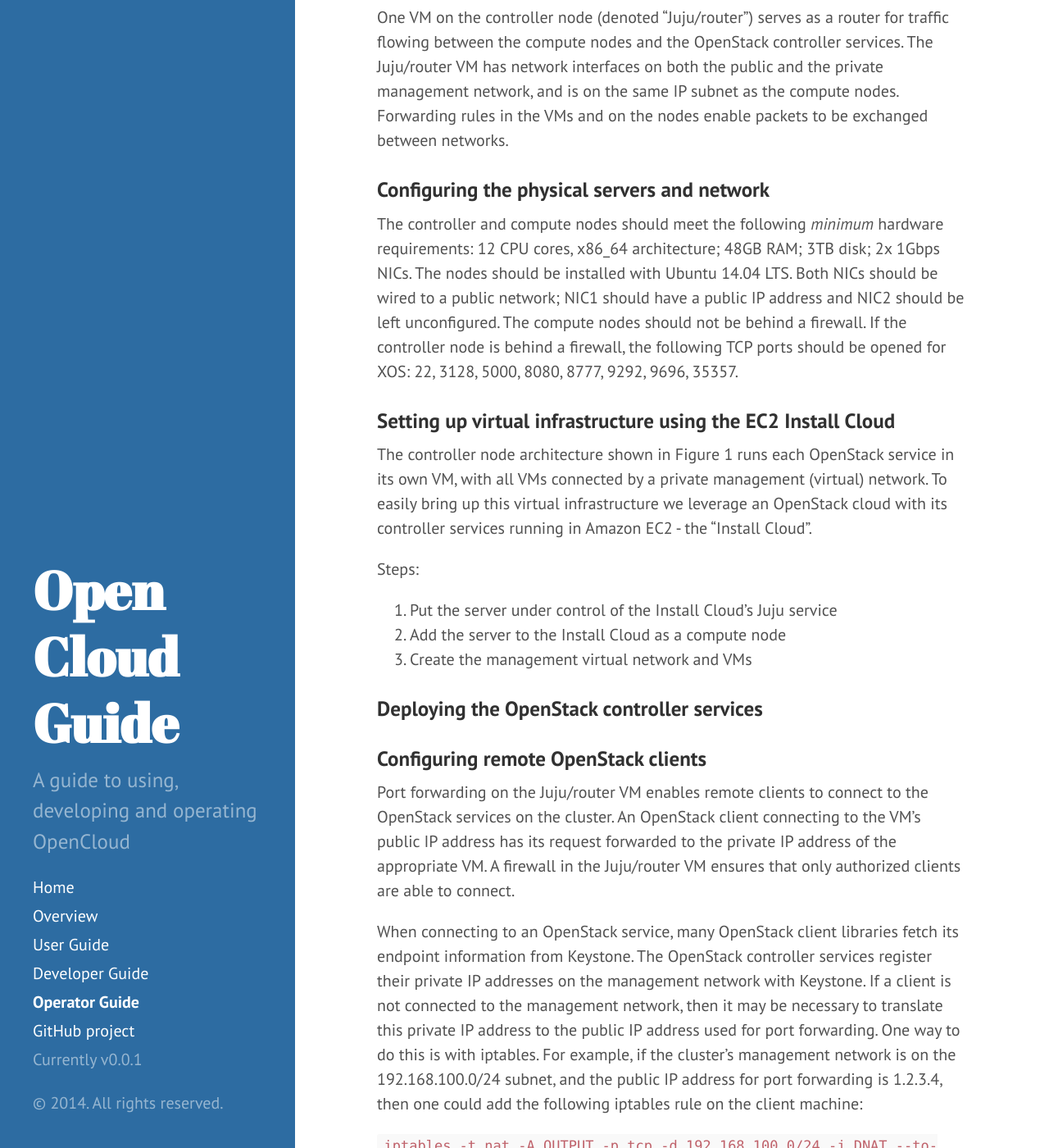
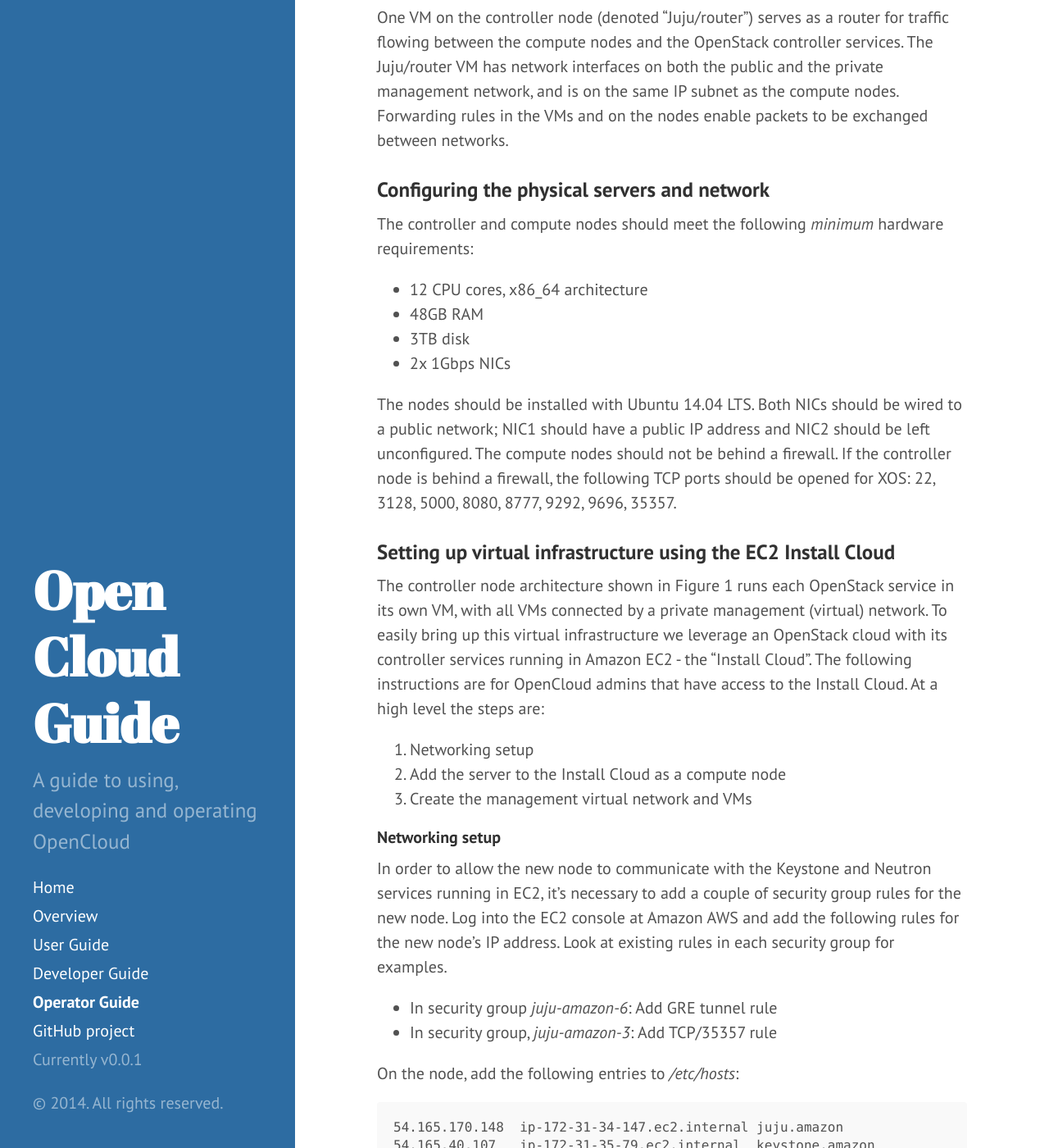
Before and after one commit to open-cloud/open-cloud.github.io.old, a Jekyll site: the page built from 3_operator.md, in a window 1280 px wide and 1400 px high, scrolled down 1195 px. Shown: the whole window at 82% size. Built offline with Jekyll 4.4.1, drawn with Linux system fonts in a browser that asks for light colours; Markdown is read by kramdown in place of the engine named in the settings; some of the changed text lies outside the part shown.

Commit message:
Update 3_operator.md

````diff
--- a/3_operator.md
+++ b/3_operator.md
@@ -21,17 +21,50 @@
 
 ###Configuring the physical servers and network
 
-The controller and compute nodes should meet the following *minimum* hardware requirements: 12 CPU cores, x86_64 architecture; 48GB RAM; 3TB disk; 2x 1Gbps NICs.  The nodes should be installed with Ubuntu 14.04 LTS.  Both NICs should be wired to a public network; NIC1 should have a public IP address and NIC2 should be left unconfigured.  The compute nodes should not be behind a firewall.  If the controller node is behind a firewall, the following TCP ports should be opened for XOS: 22, 3128, 5000, 8080, 8777, 9292, 9696, 35357.
+The controller and compute nodes should meet the following *minimum* hardware requirements:
+
+* 12 CPU cores, x86_64 architecture
+* 48GB RAM
+* 3TB disk
+* 2x 1Gbps NICs
+
+The nodes should be installed with Ubuntu 14.04 LTS.  Both NICs should be wired to a public network; NIC1 should have a public IP address and NIC2 should be left unconfigured.  The compute nodes should not be behind a firewall.  If the controller node is behind a firewall, the following TCP ports should be opened for XOS: 22, 3128, 5000, 8080, 8777, 9292, 9696, 35357.
 
 ###Setting up virtual infrastructure using the EC2 Install Cloud
 
-The controller node architecture shown in Figure 1 runs each OpenStack service in its own VM, with all VMs connected by a private management (virtual) network. To easily bring up this virtual infrastructure we leverage an OpenStack cloud with its controller services running in Amazon EC2 - the "Install Cloud".
+The controller node architecture shown in Figure 1 runs each OpenStack service in its own VM, with all VMs connected by a private management (virtual) network. To easily bring up this virtual infrastructure we leverage an OpenStack cloud with its controller services running in Amazon EC2 - the "Install Cloud".  The following instructions are for OpenCloud admins that have access to the Install Cloud.  At a high level the steps are:
 
-Steps:
-
-1. Put the server under control of the Install Cloud's Juju service
+0. Networking setup
 2. Add the server to the Install Cloud as a compute node
 3. Create the management virtual network and VMs
+
+#### Networking setup
+
+In order to allow the new node to communicate with the Keystone and Neutron services running in EC2, it’s necessary to add a couple of security group rules for the new node.  Log into the EC2 console at Amazon AWS and add the following rules for the new node's IP address.  Look at existing rules in each security group for examples.
+
+* In security group *juju-amazon-6*: Add GRE tunnel rule
+* In security group, *juju-amazon-3*: Add TCP/35357 rule
+
+On the node, add the following entries to */etc/hosts*:
+```
+54.165.170.148  ip-172-31-34-147.ec2.internal juju.amazon
+54.165.40.107   ip-172-31-35-79.ec2.internal  keystone.amazon
+54.165.71.183   ip-172-31-3-137.ec2.internal  rabbitmq.amazon
+54.209.16.51    ip-172-31-4-171.ec2.internal  nova_cc.amazon
+54.164.16.21    ip-172-31-26-103.ec2.internal mysql.amazon
+54.88.254.182   ip-172-31-16-210.ec2.internal glance.amazon
+54.209.88.253   ip-172-31-41-186.ec2.internal neutron.amazon
+```
+
+#### Add the server to the Install Cloud as a compute node
+
+Log into the Juju VM (*ubuntu@54.88.138.52*).  Before proceeding, make sure that you can login to the server from this VM; then run the following commands:
+```
+$ juju add-machine ssh:ubuntu@<server IP address>
+$ juju add-unit nova-compute --to <juju id of server>
+```
+
+#### Create the management network and VMs
 
 ###Deploying the OpenStack controller services
 
````
